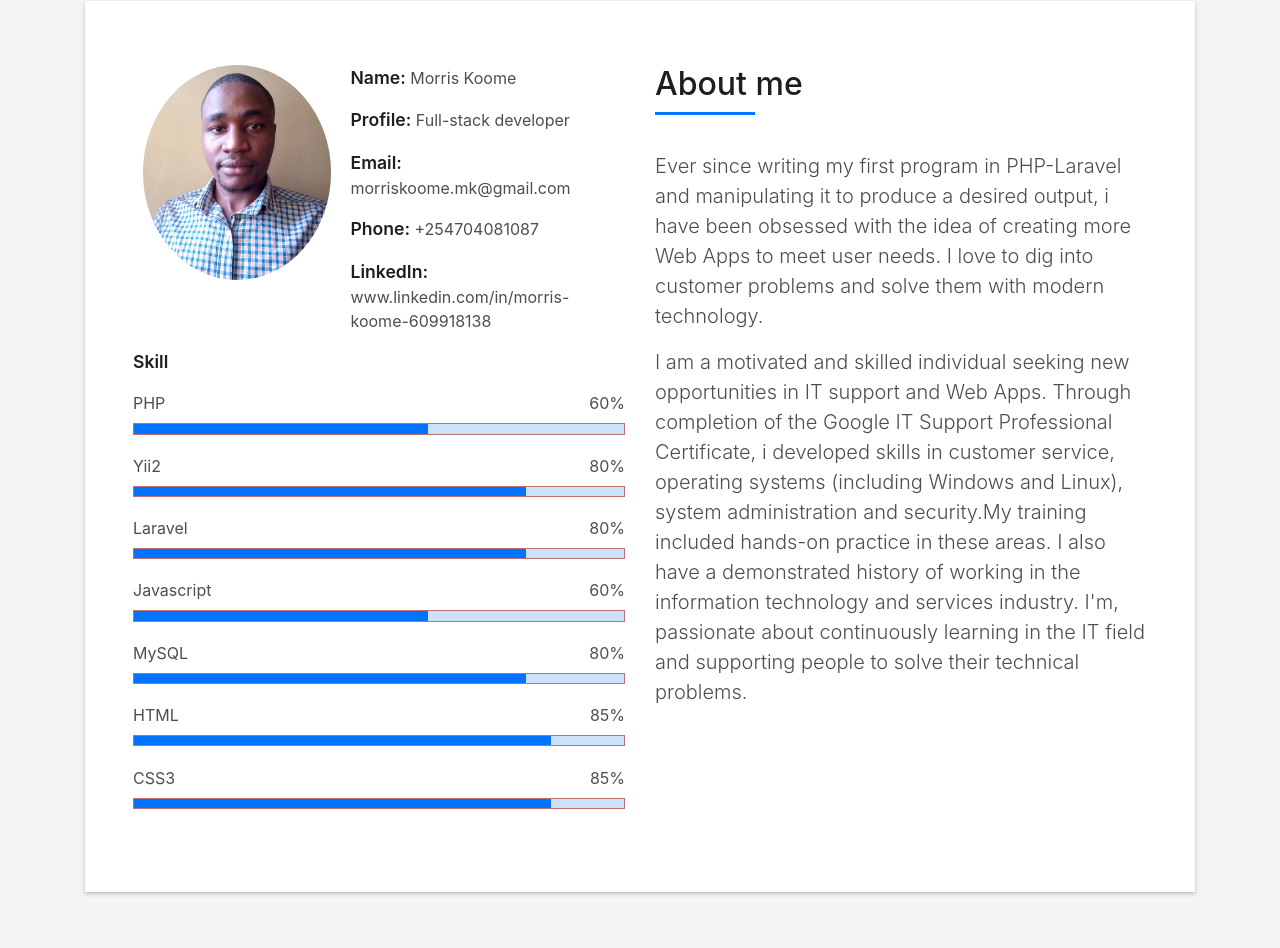
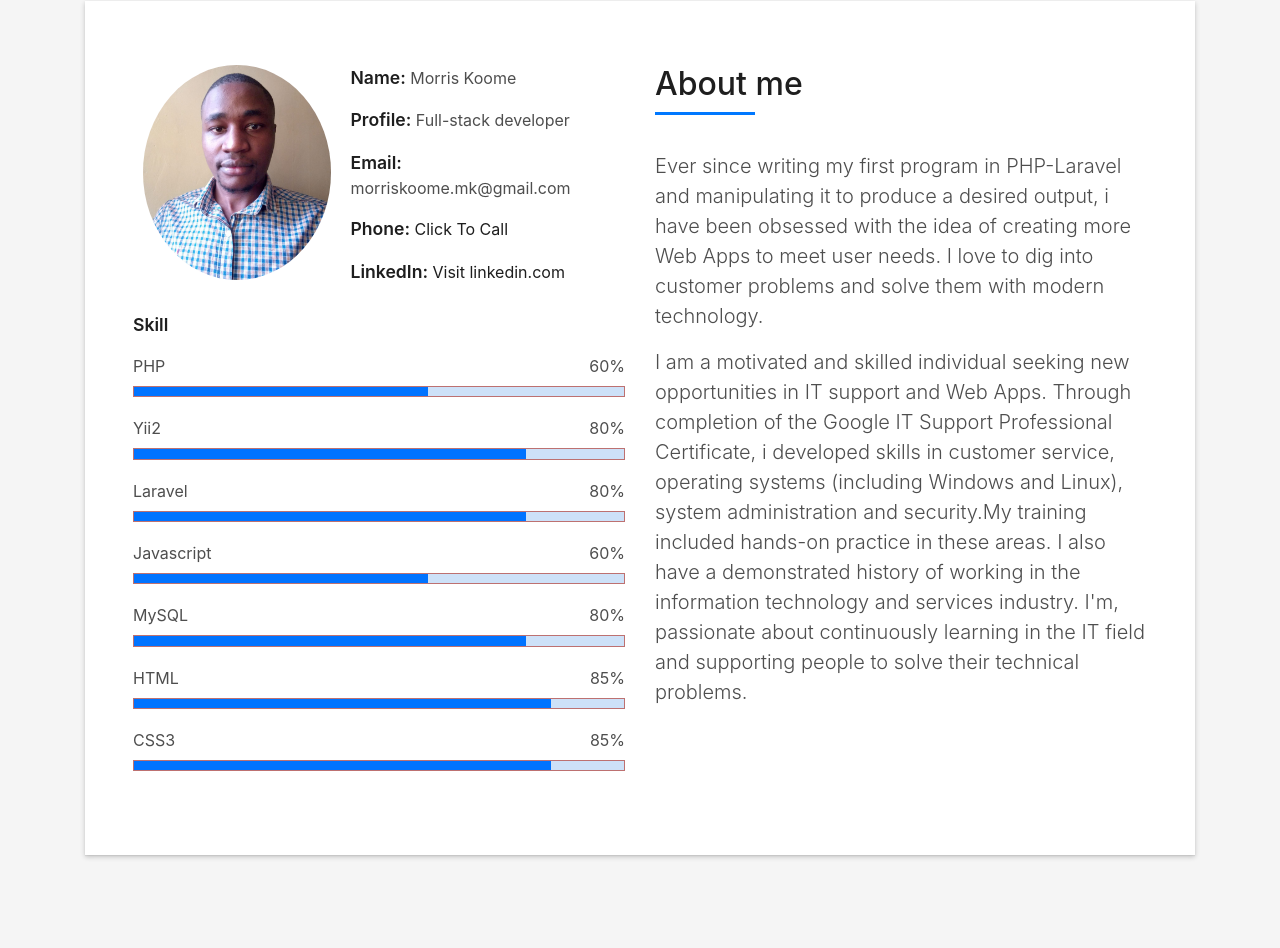
Before and after one commit to komsy/portfolio, a plain HTML site: page index.html in a window 1280 px wide. Shown: the part 863-1811 px from the top of the page. Drawn offline with Linux system fonts and the light colour scheme; files whose address does not match are found by name.

Commit message:
Update index.html

```diff
--- a/index.html
+++ b/index.html
@@ -104,8 +104,8 @@
                         <p><span class="title-s">Name: </span> <span>Morris Koome</span></p>
                         <p><span class="title-s">Profile: </span> <span>Full-stack developer</span></p>
                         <p><span class="title-s">Email: </span> <span>morriskoome.mk@gmail.com</span></p>
-                        <p><span class="title-s">Phone: </span> <span> +254704081087</span></p>
-                        <p><span class="title-s">LinkedIn: </span> <span>www.linkedin.com/in/morris-koome-609918138</span></p>
+                        <p><span class="title-s">Phone: </span> <span> <a href="tel: +254704081087">Click To Call</a> </span></p>
+                        <p><span class="title-s">LinkedIn: </span> <span> <a href="https://www.linkedin.com/in/morris-koome-609918138">Visit linkedin.com</a> </span></p>
                       </div>
                     </div>
                   </div>
```
